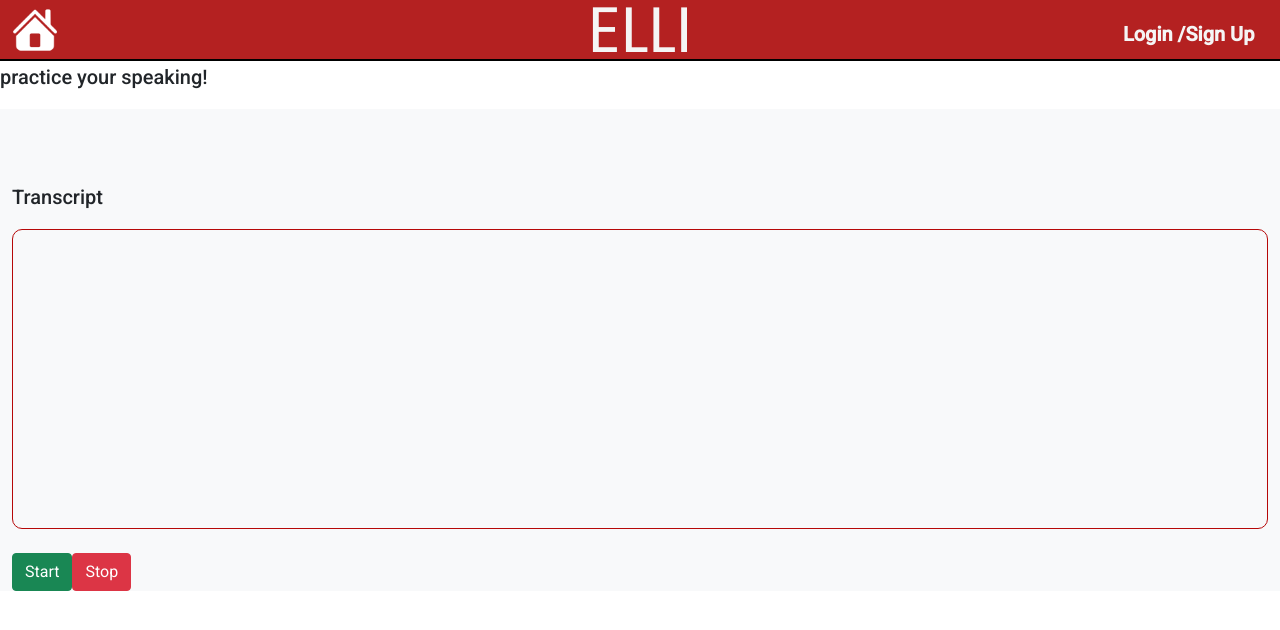
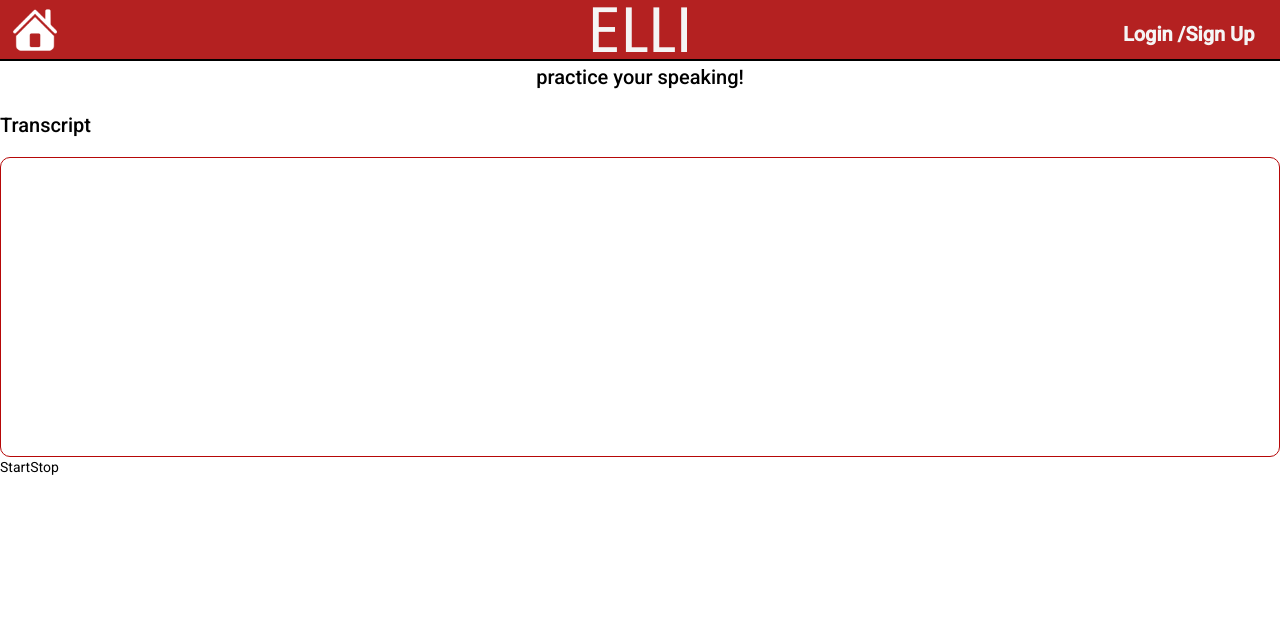
Before and after one commit to blbarr01/EnglishLearningInitiative, an Angular app in the folder ELLI/: page /speech in a window 1280 px wide. Shown: the top 630 px of the page. Built offline with nearby package versions, Linux system fonts and the light colour scheme.

Commit message:
began editing the talk-to-text; issues with tailwind

```diff
--- a/ELLI/src/app/features/home/home.component.html
+++ b/ELLI/src/app/features/home/home.component.html
@@ -5,4 +5,6 @@
         <button class="home-btn" (click)="showGame()">Game</button>
         <button class="home-btn" (click)="showTalkToText()">Speech</button>
     </div>
+
+    <p class="text-5xl font-bold underline text-center">test text</p>
 </section>
--- a/ELLI/src/app/features/talk-to-text/talk-to-text.component.html
+++ b/ELLI/src/app/features/talk-to-text/talk-to-text.component.html
@@ -1,18 +1,18 @@
 
 
 
-<h2>practice your speaking!</h2>
-<section class="container pt-5 bg-light">
+<h2 class="text-center text-5xl">practice your speaking!</h2>
+<section class="">
 
-    <h2 class="mt-4 text-dark">Transcript</h2>
-    <div class="p-3" style="border: 1px solid rgb(182, 8, 8); height: 300px; border-radius: 10px;">
+    <h2 class="">Transcript</h2>
+    <div class="" style="border: 1px solid rgb(182, 8, 8); height: 300px; border-radius: 10px;">
       <span id="final" class="text-light"></span>
       <span id="interim" class="text-secondary"></span>
     </div>
 
-    <div class="mt-4">
-      <button class="btn btn-success" id="start">Start</button>
-      <button class="btn btn-danger" id="stop">Stop</button>
-      <p id="status" class="lead mt-3 text-dark" style="display: none"> Listenting ...</p>
+    <div class="border-green-600">
+      <button class="" id="start">Start</button>
+      <button class="" id="stop">Stop</button>
+      <p id="status" class="" style="display: none"> Listenting ...</p>
     </div>
   </section>
--- a/ELLI/src/index.html
+++ b/ELLI/src/index.html
@@ -10,11 +10,7 @@
   <link href="https://fonts.googleapis.com/css2?family=Roboto:wght@300;400;500&display=swap" rel="stylesheet">
   <link href="https://fonts.googleapis.com/icon?family=Material+Icons" rel="stylesheet">
   <!-- bootstrap cdn -->
-  <link
-  href="https://cdn.jsdelivr.net/npm/bootstrap@5.0.0-beta1/dist/css/bootstrap.min.css" rel="stylesheet"
-  integrity="sha384-giJF6kkoqNQ00vy+HMDP7azOuL0xtbfIcaT9wjKHr8RbDVddVHyTfAAsrekwKmP1"
-  crossorigin="anonymous"
-/>
+
 </head>
 <body class="mat-typography">
   <app-root></app-root>
```
